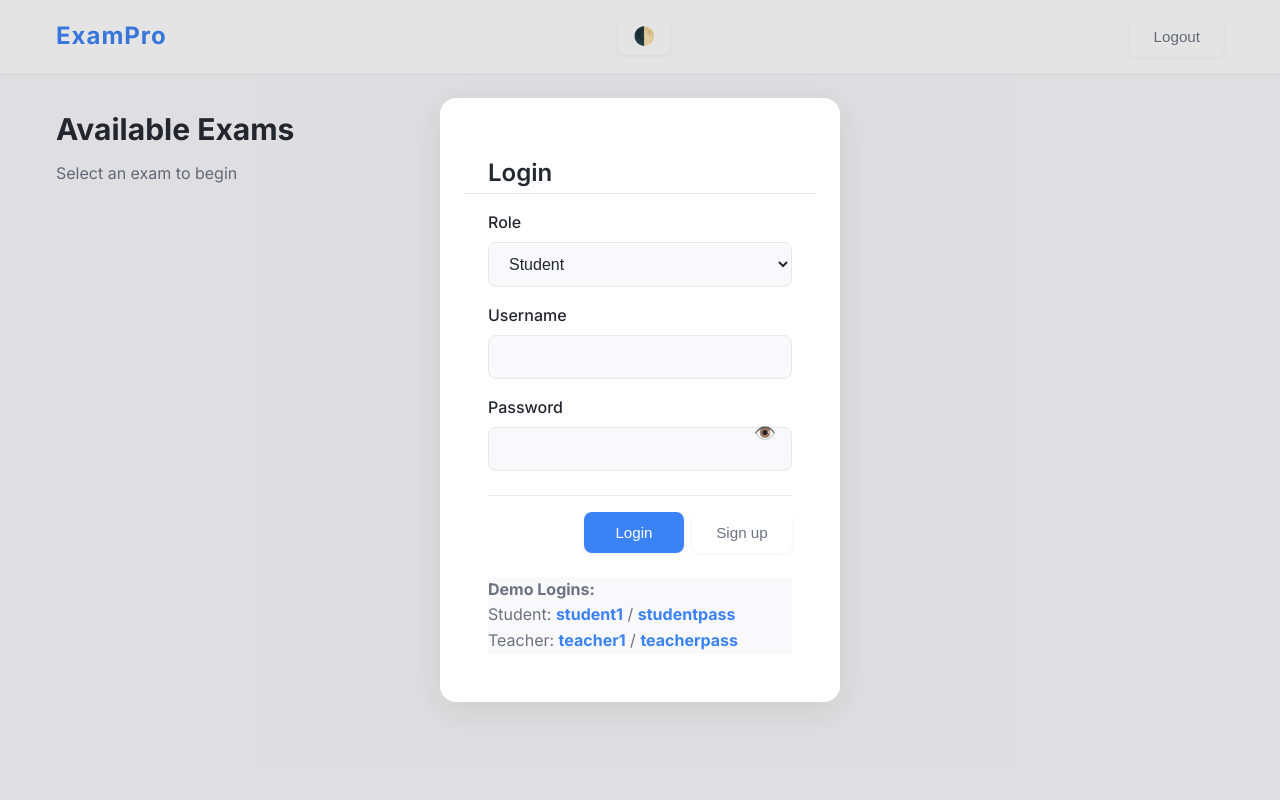
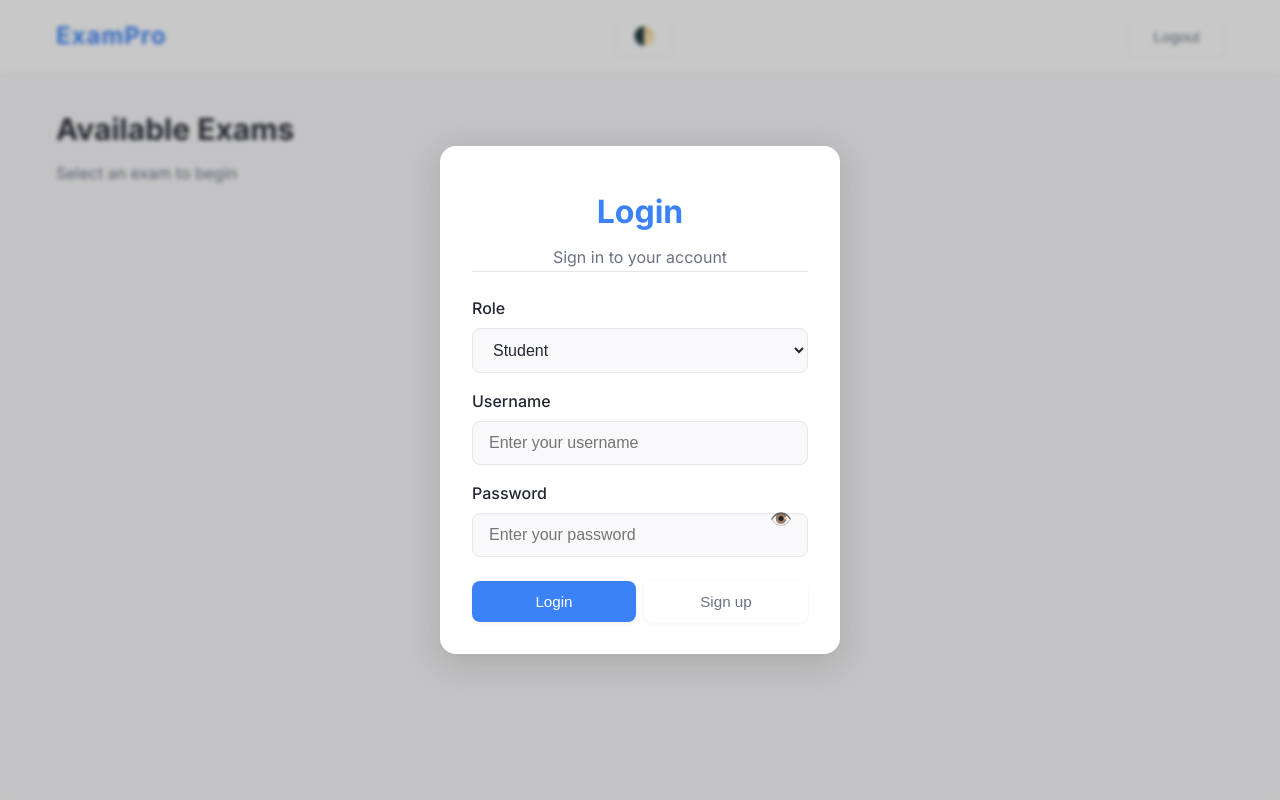
Before and after one commit to kalcoder101/FetenaX, a PHP site: page / in a window 1280 px wide. Run offline with PHP 8.4, Linux system fonts and the light colour scheme.

Commit message:
fixed some login form and removed the demo credentials

```diff
--- a/index.html
+++ b/index.html
@@ -181,12 +181,13 @@
     </div>
 
     <!-- Login/Signup Modal -->
-    <div id="authModal" class="modal">
-        <div class="modal-content" style="max-width:400px;">
-            <div class="modal-header">
-                <h3 id="authTitle">Login</h3>
+    <div id="authModal" class="modal" style="background:rgba(36,36,36,0.25);backdrop-filter:blur(2px);display:flex;align-items:center;justify-content:center;">
+        <div class="modal-content" style="max-width:400px;box-shadow:0 8px 32px rgba(36,36,36,0.18);border-radius:1rem;padding:2.5rem 2rem 2rem 2rem;position:relative;background:var(--color-card);">
+            <div class="modal-header" style="text-align:center;margin-bottom:1.5rem;">
+                <h3 id="authTitle" style="font-size:2rem;font-weight:700;color:var(--color-primary);margin-bottom:0.5rem;">Login</h3>
+                <p style="color:var(--color-text-secondary);font-size:1rem;">Sign in to your account</p>
             </div>
-            <form id="authForm" class="create-exam-form">
+            <form id="authForm" class="create-exam-form" autocomplete="on">
                 <div class="form-group">
                     <label for="authRole">Role</label>
                     <select id="authRole" class="form-input">
@@ -196,30 +197,25 @@
                 </div>
                 <div class="form-group">
                     <label for="authUsername">Username</label>
-                    <input type="text" id="authUsername" class="form-input" required autocomplete="username">
+                    <input type="text" id="authUsername" class="form-input" required autocomplete="username" placeholder="Enter your username">
                 </div>
-                <div class="form-group">
+                <div class="form-group" style="position:relative;">
                     <label for="authPassword">Password</label>
-                    <input type="password" id="authPassword" class="form-input" required autocomplete="current-password">
+                    <input type="password" id="authPassword" class="form-input" required autocomplete="current-password" placeholder="Enter your password">
                 </div>
                 <div id="signupFields" class="hidden">
                     <div class="form-group">
                         <label for="signupFullName">Full Name</label>
-                        <input type="text" id="signupFullName" class="form-input" autocomplete="name">
+                        <input type="text" id="signupFullName" class="form-input" autocomplete="name" placeholder="Your full name">
                     </div>
                     <div class="form-group">
                         <label for="signupId">ID</label>
-                        <input type="text" id="signupId" class="form-input" autocomplete="off">
+                        <input type="text" id="signupId" class="form-input" autocomplete="off" placeholder="Your ID">
                     </div>
                 </div>
-                <div class="modal-actions">
-                    <button type="submit" class="btn btn-primary" id="authSubmitBtn">Login</button>
-                    <button type="button" class="btn btn-secondary" id="switchAuthMode">Sign up</button>
-                </div>
-                <div class="demo-credentials" style="margin-top:1.5rem;">
-                    <strong>Demo Logins:</strong><br>
-                    <span>Student: <b>student1</b> / <b>studentpass</b></span><br>
-                    <span>Teacher: <b>teacher1</b> / <b>teacherpass</b></span>
+                <div class="modal-actions" style="display:flex;gap:0.5rem;justify-content:space-between;margin-top:1.5rem;">
+                    <button type="submit" class="btn btn-primary" id="authSubmitBtn" style="flex:1;">Login</button>
+                    <button type="button" class="btn btn-secondary" id="switchAuthMode" style="flex:1;">Sign up</button>
                 </div>
             </form>
         </div>
--- a/script.js
+++ b/script.js
@@ -505,19 +505,18 @@
     // --- AUTH LOGIC (Login/Signup) ---
     let currentUser = null;
 
-    // Demo users (for login info)
-    if (!db.users.some(u => u.email === 'student1')) {
-        db.addUser({ name: 'Demo Student', email: 'student1', password: 'studentpass', role: 'student' });
-    }
-    if (!db.users.some(u => u.email === 'teacher1')) {
-        db.addUser({ name: 'Demo Teacher', email: 'teacher1', password: 'teacherpass', role: 'teacher' });
-    }
-
     function showAuthModal() {
         authModal.classList.remove('hidden');
         dashboard.classList.add('hidden');
         resultsPage.classList.add('hidden');
         document.getElementById('examInterface').classList.add('hidden');
+        // Reset login/signup form fields and errors
+        authForm.reset();
+        document.getElementById('signupFields').classList.add('hidden');
+        isLoginMode = true;
+        authTitle.textContent = 'Login';
+        authSubmitBtn.textContent = 'Login';
+        switchAuthMode.textContent = 'Sign up';
     }
     function hideAuthModal() {
         authModal.classList.add('hidden');
@@ -530,6 +529,8 @@
         authSubmitBtn.textContent = isLoginMode ? 'Login' : 'Sign Up';
         switchAuthMode.textContent = isLoginMode ? 'Sign up' : 'Login';
         document.getElementById('signupFields').classList.toggle('hidden', isLoginMode);
+        // Clear form fields on mode switch
+        authForm.reset();
     }
     switchAuthMode.addEventListener('click', function(e) {
         e.preventDefault();
@@ -542,13 +543,18 @@
         const username = document.getElementById('authUsername').value.trim();
         const password = document.getElementById('authPassword').value;
         if (isLoginMode) {
-            const user = db.users.find(u => u.email === username && u.password === password && u.role === role);
+            if (!username || !password) {
+                alert('Please enter both username and password.');
+                return;
+            }
+            // Accept both username and email for login
+            const user = db.users.find(u => (u.email === username || u.email.split('@')[0] === username) && u.password === password && u.role === role);
             if (user) {
                 currentUser = user;
                 hideAuthModal();
                 showDashboardForRole(user.role);
             } else {
-                alert('Invalid credentials. Try the demo logins below.');
+                alert('Invalid credentials. Please check your username, password, and role.');
             }
         } else {
             // Signup
--- a/styles.css
+++ b/styles.css
@@ -395,84 +395,57 @@
 /* Modal */
 .modal {
     position: fixed;
-    top: 0;
-    left: 0;
-    right: 0;
-    bottom: 0;
-    background: rgba(36,36,36,0.12);
+    top: 0; left: 0; right: 0; bottom: 0;
+    width: 100vw;
+    height: 100vh;
+    z-index: 9999;
+    background: rgba(36,36,36,0.85); /* Much darker overlay */
     display: flex;
     align-items: center;
     justify-content: center;
-    padding: 1rem;
-    z-index: 1000;
+    backdrop-filter: blur(8px); /* Strong blur */
 }
 .modal-content {
     background: var(--color-card);
     border-radius: 1rem;
-    box-shadow: 0 20px 25px -5px rgba(36,36,36,0.10);
+    box-shadow: 0 8px 32px rgba(36,36,36,0.18);
+    padding: 2.5rem 2rem 2rem 2rem;
+    position: relative;
+    min-width: 320px;
+    max-width: 400px;
     width: 100%;
-    max-width: 600px;
-    max-height: 90vh;
-    overflow-y: auto;
-    color: var(--color-text);
+    animation: modalIn 0.25s cubic-bezier(.4,2,.6,1) 1;
 }
-.modal-header {
-    display: flex;
-    justify-content: space-between;
-    align-items: center;
-    padding: 1.5rem 1.5rem 0;
-    margin-bottom: 1rem;
+@keyframes modalIn {
+    from { opacity: 0; transform: translateY(40px) scale(0.98); }
+    to { opacity: 1; transform: none; }
 }
-.modal-header h3 {
-    font-size: 1.5rem;
-    font-weight: 600;
-    color: var(--color-text);
+.demo-credentials {
+    background: #f3f4f6;
+    padding: 1rem 0.5rem;
+    border-radius: 0.5rem;
+    font-size: 0.98rem;
+    margin-top: 2rem;
+    text-align: center;
 }
-.close-btn {
-    background: none;
-    border: none;
-    font-size: 1.5rem;
-    cursor: pointer;
-    color: var(--color-text-secondary);
-    padding: 0;
-    width: 2rem;
-    height: 2rem;
-    display: flex;
-    align-items: center;
-    justify-content: center;
+.demo-credentials strong {
+    color: var(--color-primary);
 }
-.close-btn:hover { color: var(--color-text); }
-.create-exam-form { padding: 0 1.5rem 1.5rem; }
-.question-block {
-    border: 1px solid var(--color-border);
-    border-radius: 0.5rem;
-    padding: 1rem;
-    margin-bottom: 1rem;
-    background: var(--color-bg);
+/* Hide dashboard when modal is open */
+#authModal:not(.hidden) ~ #dashboard {
+    filter: blur(2px) grayscale(0.2) brightness(0.8);
+    pointer-events: none;
+    user-select: none;
 }
-.question-block .form-group:last-child { margin-bottom: 0; }
-.options-grid {
-    display: grid;
-    grid-template-columns: 1fr 1fr;
-    gap: 0.75rem;
+#dashboard, #teacherDashboard, #studentDashboard, #examInterface, #resultsPage {
+    filter: none !important;
+    pointer-events: auto;
+    user-select: auto;
 }
-.remove-question {
-    background: none;
-    border: none;
-    color: var(--color-danger);
-    font-size: 0.875rem;
-    cursor: pointer;
-    padding: 0.25rem 0;
-    margin-top: 0.5rem;
-}
-.remove-question:hover { color: var(--color-text); }
-.modal-actions {
-    display: flex;
-    justify-content: flex-end;
-    gap: 1rem;
-    margin-top: 1.5rem;
-    padding-top: 1rem;
-    border-top: 1px solid var(--color-border);
+.modal:not(.hidden) ~ #dashboard,
+.modal:not(.hidden) ~ #examInterface,
+.modal:not(.hidden) ~ #resultsPage {
+    display: none !important;
 }
 
 /* Auth Modal (Login/Signup) */
@@ -523,9 +496,6 @@
 #authForm .demo-credentials {
     color: var(--color-text-secondary);
     background: var(--color-bg);
-}
-#authForm .demo-credentials b {
-    color: var(--color-primary);
 }
 
 /* Forms */
```
